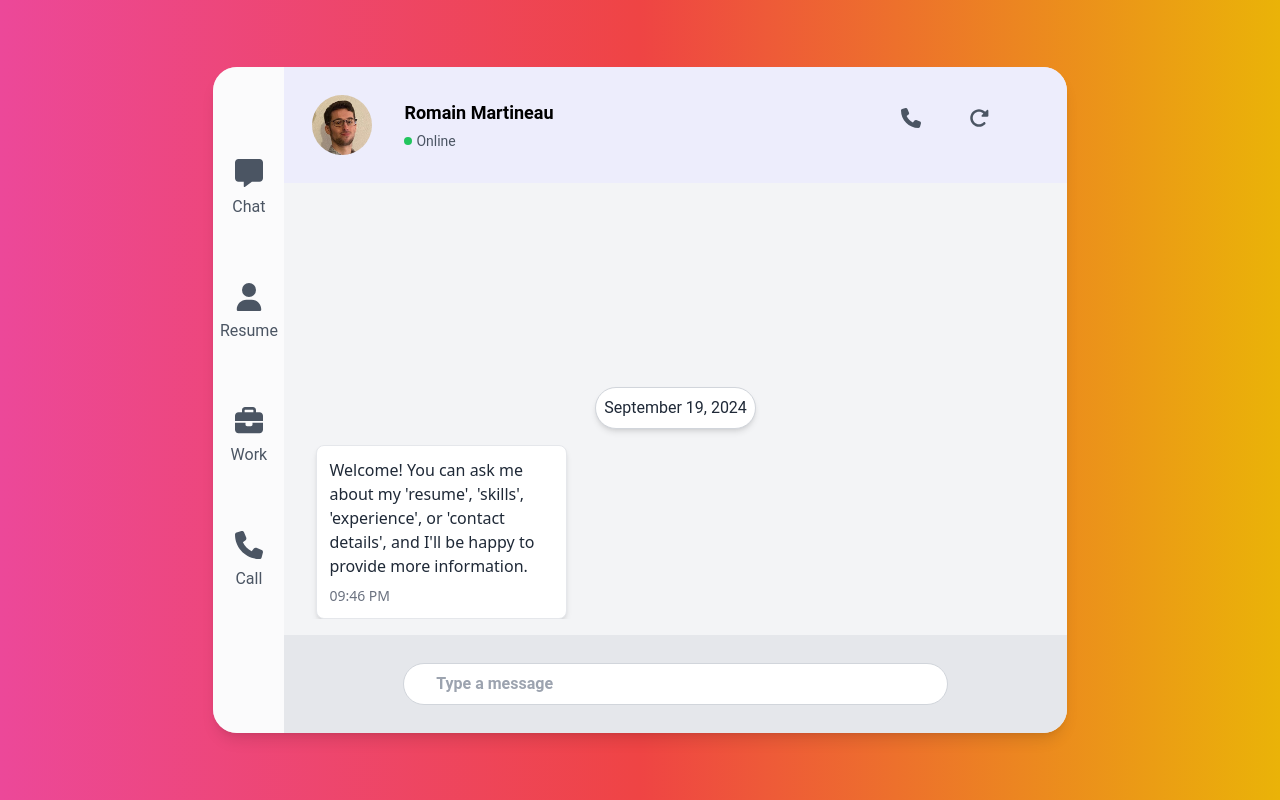
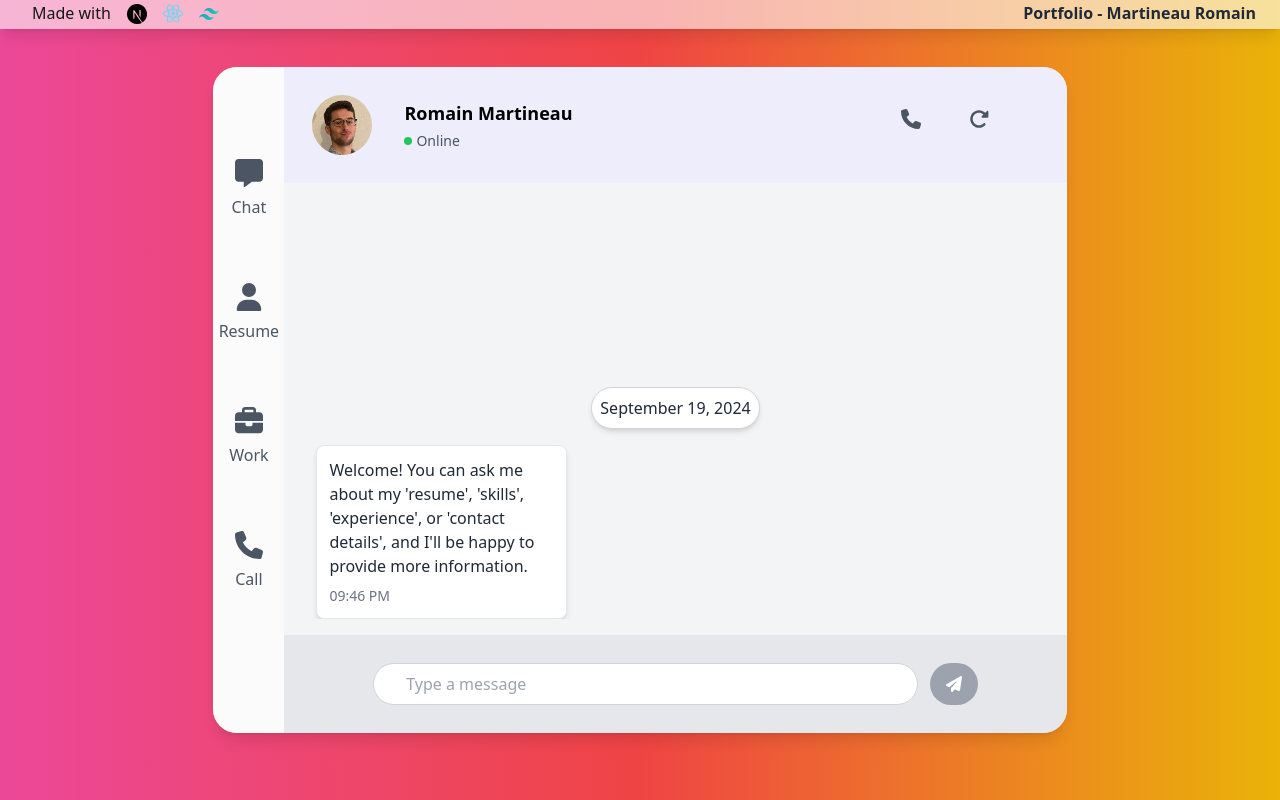
Before and after one commit to Romain857/romainm.art, a Next.js app: page / in a window 1280 px wide. Built offline with nearby package versions, Linux system fonts and the light colour scheme.

Commit message:
Feat : navbar

```diff
--- a/src/app/globals.css
+++ b/src/app/globals.css
@@ -17,7 +17,7 @@
 body {
   color: var(--foreground);
   background: var(--background);
-  font-family: Roboto;
+  /* font-family: Roboto; */
   /* background: linear-gradient(135deg, #ff7e5f, #feb47b);
   background-attachment: fixed; */
 }
@@ -36,8 +36,8 @@ body {
 }
 
 .bouncing-loader > div {
-  width: 16px;
-  height: 16px;
+  width: 15px;
+  height: 15px;
   margin: 10px 6px 0px 6px;
   border-radius: 50%;
   background-color: #929292;
--- a/src/app/layout.tsx
+++ b/src/app/layout.tsx
@@ -1,23 +1,10 @@
 import type { Metadata } from "next";
-import localFont from "next/font/local";
 import "./globals.css";
 import { FontAwesomeIcon } from "@fortawesome/react-fontawesome";
-import { faPhone, faUser, faBriefcase, faMessage, faRotateRight } from "@fortawesome/free-solid-svg-icons";
+import { faPhone, faUser, faBriefcase, faMessage } from "@fortawesome/free-solid-svg-icons";
 import Link from "next/link";
 import Image from "next/image";
-import photo from "./public/photoRM.jpeg";
-
-const geistSans = localFont({
-  src: "./fonts/GeistVF.woff",
-  variable: "--font-geist-sans",
-  weight: "100 900",
-});
-
-const geistMono = localFont({
-  src: "./fonts/GeistMonoVF.woff",
-  variable: "--font-geist-mono",
-  weight: "100 900",
-});
+import * as allLogos from "./utils/index"
 
 export const metadata: Metadata = {
   title: "Romain Martineau",
@@ -31,7 +18,29 @@ export default function RootLayout({
 }>) {
   return (
     <html lang="en">
-      <body className={`${geistSans.variable} ${geistMono.variable} antialiased`}>
+      <body className="font-sans antialiased">
+        {/* Navbar */}
+        <header className="w-full pb-1 bg-white bg-opacity-60 shadow-lg fixed">
+          <nav className="flex items-center justify-between px-2 mx-4">
+            <div className="flex items-center space-x-2">
+              <span className="mx-2">Made with</span>
+              <a href="https://nextjs.org/" target="_blank" rel="noopener noreferrer">
+                <Image src={allLogos.NextLogo} alt="NextJS" width={20} height={20} className="inline-block mr-2" />
+              </a>
+              <a href="https://react.dev/" target="_blank" rel="noopener noreferrer">
+                <Image src={allLogos.ReactLogo} alt="React" width={20} height={20} className="inline-block mr-2" />
+              </a>
+              <a href="https://tailwindcss.com/" target="_blank" rel="noopener noreferrer">
+                <Image src={allLogos.TailwindCssLogo} alt="Tailwind CSS" width={20} height={20} className="inline-block mr-2" />
+              </a>
+            </div>
+            <div className="flex items-center space-x-4 text-gray-800 hover:text-gray-600 font-semibold text-base">
+              Portfolio - Martineau Romain
+            </div>
+          </nav>
+        </header>
+
+
         <div className="bg-gradient-to-r from-pink-500 via-red-500 to-yellow-500 min-h-screen">
           <div className="flex justify-center items-center h-screen">
             <div className="relative w-4/6 h-5/6 bg-gray-100 rounded-3xl shadow-lg p-0 flex">
--- a/src/app/page.tsx
+++ b/src/app/page.tsx
@@ -1,7 +1,7 @@
 "use client";
 import { useState, useEffect, useRef } from "react";
 import { FontAwesomeIcon } from "@fortawesome/react-fontawesome";
-import { faPhone, faRotateRight } from "@fortawesome/free-solid-svg-icons";
+import { faPhone, faRotateRight, faPaperPlane } from "@fortawesome/free-solid-svg-icons";
 import Link from "next/link";
 import Image from "next/image";
 import photo from "./public/photoRM.jpeg";
@@ -22,7 +22,6 @@ export default function Home() {
   const [messages, setMessages] = useState<{ text: string; time: string; isBot: boolean }[]>([]);
   const [isTyping, setIsTyping] = useState(false);
   const [newMessage, setNewMessage] = useState("");
-
   const messagesEndRef = useRef<HTMLDivElement | null>(null);
 
   useEffect(() => {
@@ -38,7 +37,7 @@ export default function Home() {
         },
       ]);
       setIsTyping(false);
-    }, 1500);
+    }, 2000);
   }, []);
 
   useEffect(() => {
@@ -86,7 +85,7 @@ export default function Home() {
             </li>
             <li>
               <Image src={allLogos.SqlLogo} alt="SQL" width={width} height={height} className="inline-block mr-2" />
-              <a href="https://www.w3schools.com/sql/" target="_blank" rel="noopener noreferrer">
+              <a href="https://sql.sh/" target="_blank" rel="noopener noreferrer">
                 <strong>SQL</strong>
               </a>
             </li>
@@ -98,7 +97,7 @@ export default function Home() {
             </li>
             <li>
               <Image src={allLogos.VueLogo} alt="Nuxt.js" width={width} height={height} className="inline-block mr-2" />
-              <a href="https://nuxtjs.org/docs" target="_blank" rel="noopener noreferrer">
+              <a href="https://nuxt.com/" target="_blank" rel="noopener noreferrer">
                 <strong>Nuxt.js / Vue.js</strong>
               </a>
             </li>
@@ -151,7 +150,7 @@ export default function Home() {
             <a href="https://docs.python.org/3/" target="_blank" rel="noopener noreferrer">
               <Image src={allLogos.PythonLogo} alt="Python" width={width} height={height} className="inline-block mr-2" />
             </a>
-            <a href="https://www.w3schools.com/sql/" target="_blank" rel="noopener noreferrer">
+            <a href="https://sql.sh/" target="_blank" rel="noopener noreferrer">
               <Image src={allLogos.SqlLogo} alt="SQL" width={width} height={height} className="inline-block mr-2" />
             </a>
             <a href="https://git-scm.com/doc" target="_blank" rel="noopener noreferrer">
@@ -224,7 +223,10 @@ export default function Home() {
           You can find me on <a href="https://www.linkedin.com/in/romain-martineau-8570/" target="_blank" rel="noopener noreferrer" className="text-blue-500 underline">LinkedIn</a> or by email at <a href="mailto:romainmart.85@gmail.com" className="text-blue-500 underline">romainmart.85@gmail.com</a>
         </span>
       );
-    } else {
+    } else if (lowerCaseMessage.includes("future")) {
+      botResponse = "i'm looking for a new international experience or a french company in the west of france willing to support me over the next few years and organise my mobility in the future"
+    }
+    else {
       botResponse = "I don't understand.";
     }
 
@@ -250,7 +252,7 @@ export default function Home() {
         },
       ]);
       setIsTyping(false);
-    }, 1000);
+    }, 1500);
   };
 
   return (
@@ -290,14 +292,14 @@ export default function Home() {
           {messages.map((msg, index) => (
             <div
               key={index}
-              className={`p-3 rounded-lg shadow-md font-sans border border-gray-200 w-2/6 ${msg.isBot ? "bg-white self-start ml-4" : "bg-[#d7f8f4] self-end mr-4"}`}
+              className={`p-3 rounded-lg shadow-md border border-gray-200 w-2/6 ${msg.isBot ? "bg-white self-start ml-4" : "bg-[#d7f8f4] self-end mr-4"}`}
             >
               <p className="text-gray-800">{msg.text}</p>
               <p className="text-sm text-gray-500 mt-2">{msg.time}</p>
             </div>
           ))}
           {isTyping && (
-            <div className="self-start ml-4 p-4 rounded-lg shadow-md font-sans border bg-white border-gray-200"><BouncingDotsLoader /></div>
+            <div className="self-start ml-4 p-4 rounded-lg shadow-md border bg-white border-gray-200"><BouncingDotsLoader /></div>
           )}
           <div ref={messagesEndRef} />
         </div>
@@ -308,11 +310,17 @@ export default function Home() {
         <input
           type="text"
           placeholder="Type a message"
-          className="w-3/4 border border-gray-300 rounded-full pl-8 p-2 focus:outline-none focus:ring-2 focus:ring-gray-400 placeholder:font-bold"
+          className="w-3/4 border border-gray-300 rounded-full pl-8 p-2 focus:outline-none focus:ring-2 focus:ring-gray-400"
           value={newMessage}
           onChange={(e) => setNewMessage(e.target.value)}
           onKeyDown={(e) => e.key === "Enter" && sendMessage()}
         />
+        <button
+          onClick={sendMessage}
+          className="ml-3 bg-gray-400 text-white px-4 py-2 rounded-full hover:bg-gray-500 focus:outline-none focus:ring-2 focus:ring-gray-400"
+        >
+          <FontAwesomeIcon icon={faPaperPlane} />
+        </button>
       </div>
     </div>
   );
```
Also changed, not shown: src/app/fonts/GeistMonoVF.woff (deleted), src/app/fonts/GeistVF.woff (deleted).
